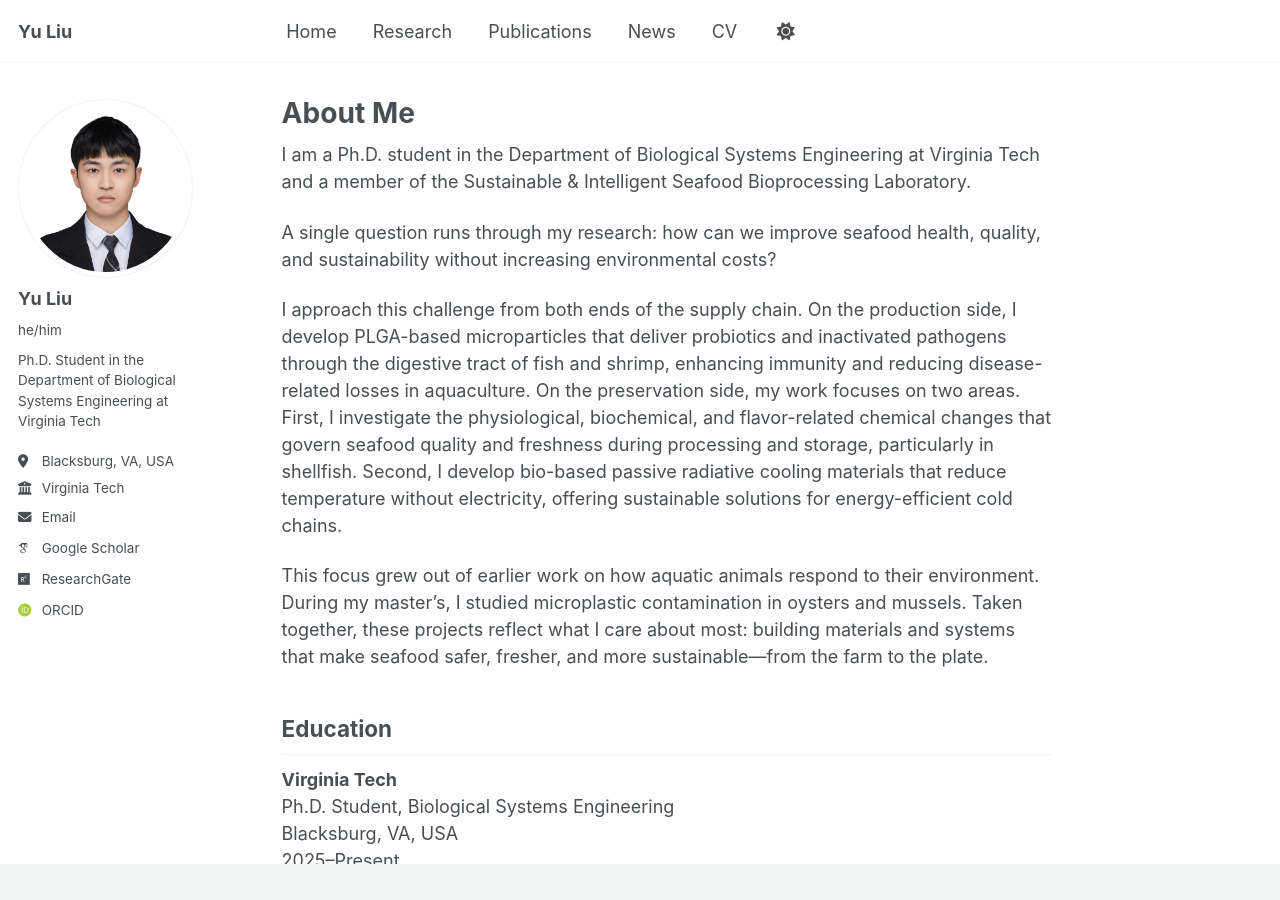
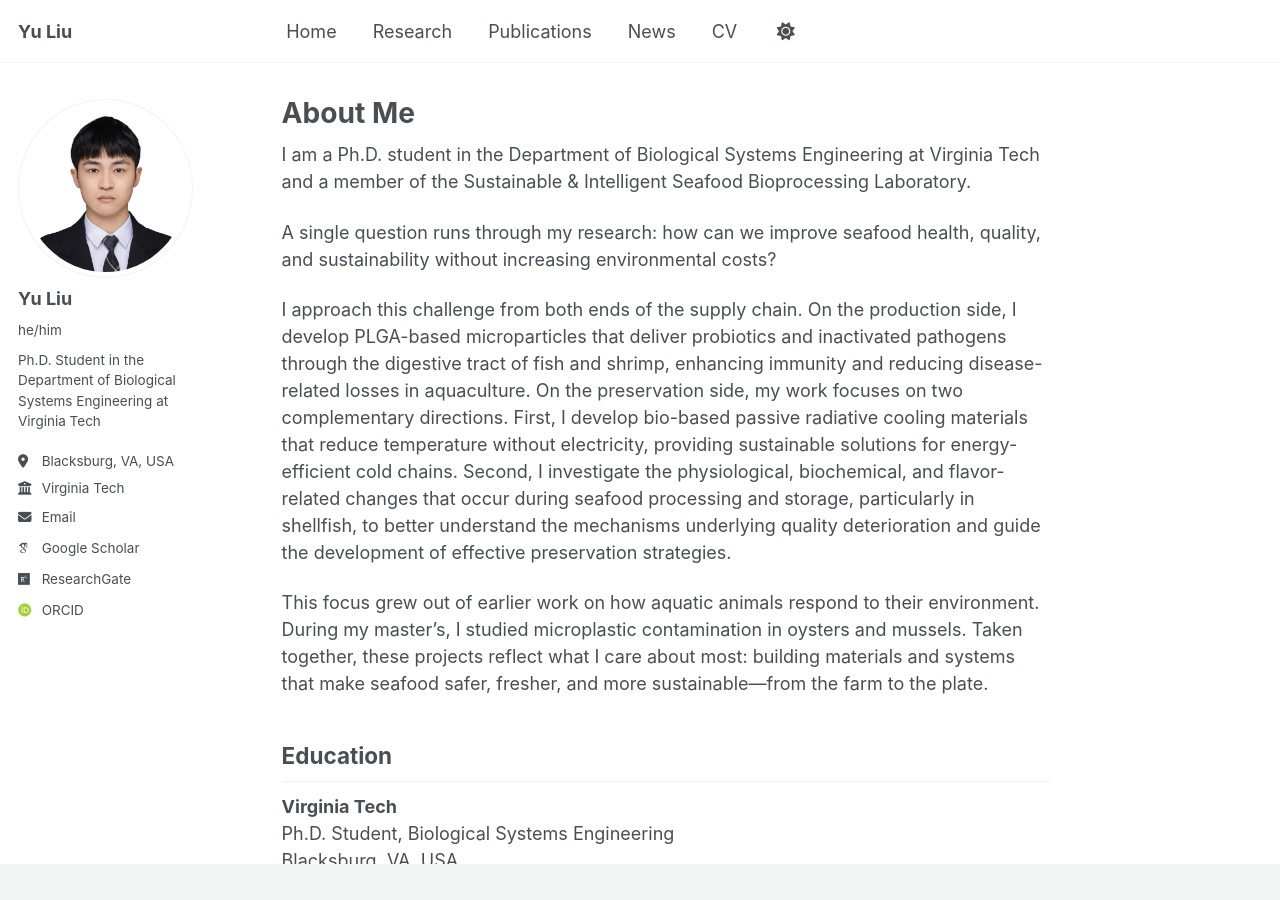
Before and after one commit to yuliu0322/yuliu0322.github.io, a Jekyll site: the page built from _pages/about.md, in a window 1280 px wide and 900 px high. Built offline with Jekyll 4.4.1, drawn with Linux system fonts in a browser that asks for light colours; some web fonts are replaced; a script bundle is joined from its source files by our own code; library files that are not in the unit come from our copies.

Commit message:
Update about.md

```diff
--- a/_pages/about.md
+++ b/_pages/about.md
@@ -11,7 +11,7 @@ I am a Ph.D. student in the Department of Biological Systems Engineering at Virg
 
 A single question runs through my research: how can we improve seafood health, quality, and sustainability without increasing environmental costs?
 
-I approach this challenge from both ends of the supply chain. On the production side, I develop PLGA-based microparticles that deliver probiotics and inactivated pathogens through the digestive tract of fish and shrimp, enhancing immunity and reducing disease-related losses in aquaculture. On the preservation side, my work focuses on two areas. First, I investigate the physiological, biochemical, and flavor-related chemical changes that govern seafood quality and freshness during processing and storage, particularly in shellfish. Second, I develop bio-based passive radiative cooling materials that reduce temperature without electricity, offering sustainable solutions for energy-efficient cold chains.
+I approach this challenge from both ends of the supply chain. On the production side, I develop PLGA-based microparticles that deliver probiotics and inactivated pathogens through the digestive tract of fish and shrimp, enhancing immunity and reducing disease-related losses in aquaculture. On the preservation side, my work focuses on two complementary directions. First, I develop bio-based passive radiative cooling materials that reduce temperature without electricity, providing sustainable solutions for energy-efficient cold chains. Second, I investigate the physiological, biochemical, and flavor-related changes that occur during seafood processing and storage, particularly in shellfish, to better understand the mechanisms underlying quality deterioration and guide the development of effective preservation strategies.
 
 This focus grew out of earlier work on how aquatic animals respond to their environment. During my master's, I studied microplastic contamination in oysters and mussels. Taken together, these projects reflect what I care about most: building materials and systems that make seafood safer, fresher, and more sustainable—from the farm to the plate.
 
```
